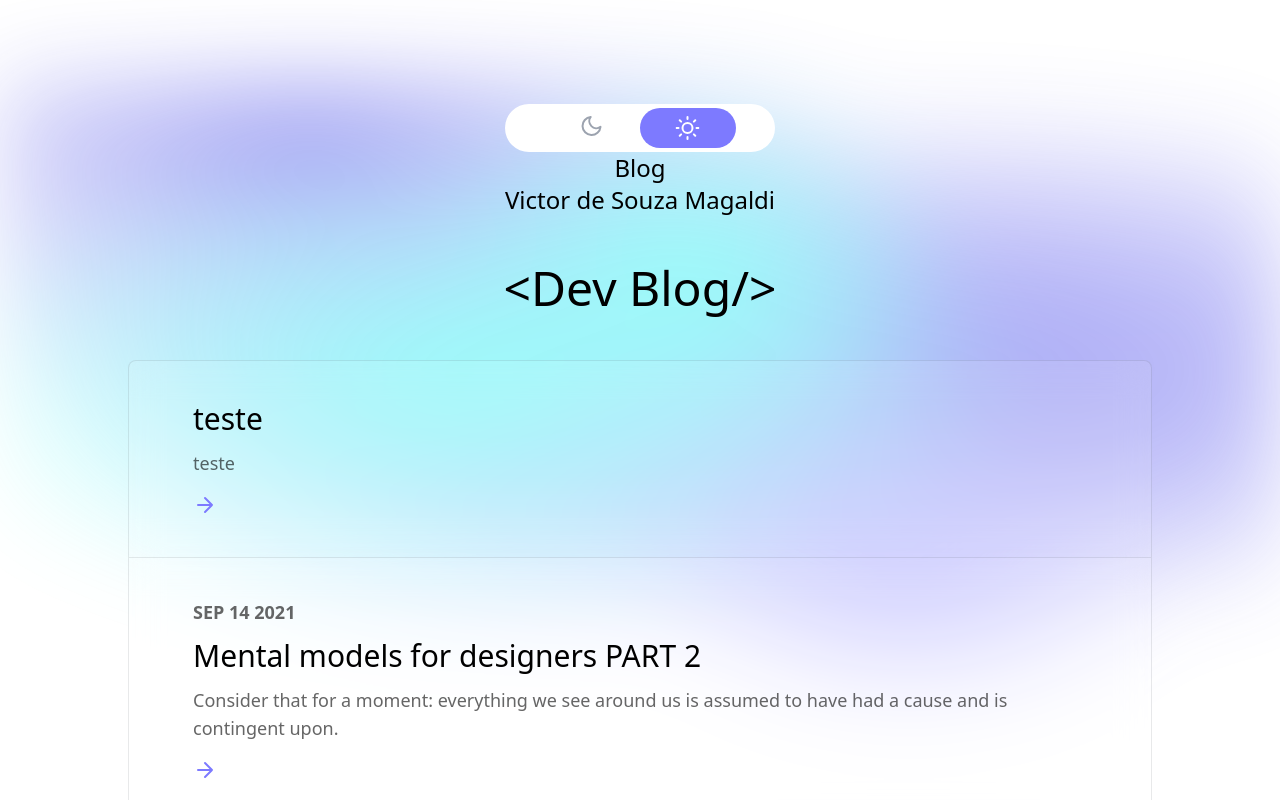
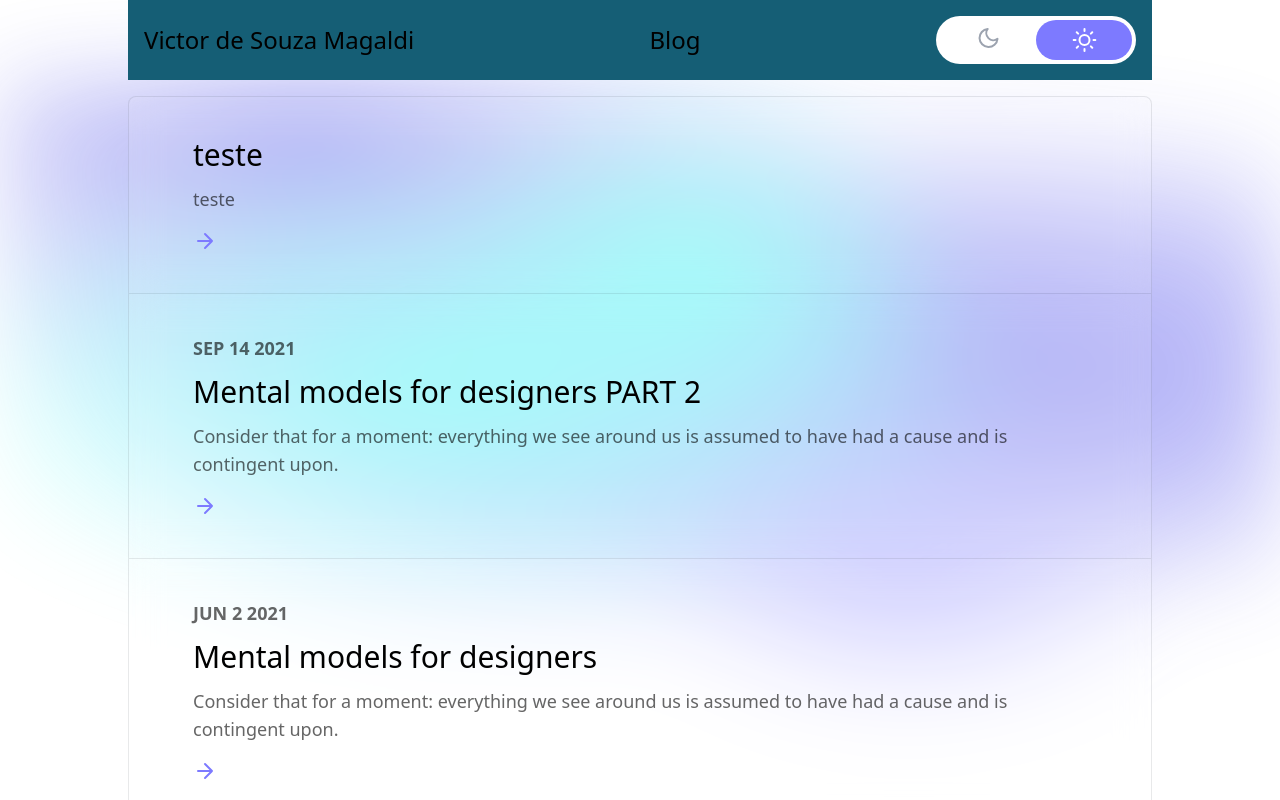
Before and after one commit to victor-magaldi/next-blog, a Next.js app: page / in a window 1280 px wide. Shown: the top 800 px of the page. Built offline with nearby package versions, Linux system fonts and the light colour scheme.

Commit message:
feature: modelate layout header

```diff
--- a/components/Header.js
+++ b/components/Header.js
@@ -3,18 +3,22 @@ import { ThemeSwitcher } from './ThemeSuitcher';
 
 export default function Header({ name }) {
   return (
-    <header className="pt-20 pb-12">
-      <ThemeSwitcher />
-      <p className="text-2xl dark:text-white text-center">
-        <Link href="/blog">
-          <a>Blog</a>
-        </Link>
-        <br/>
-        <Link href="/">
-          <a>{name}</a>
-        </Link>
-
-      </p>
+    <header className="p-4 mb-4 bg-cyan-800 w-full mx-auto">
+      <ul className="text-2xl dark:text-white text-center flex flex-row justify-between items-center">
+        <li>
+          <Link href="/">
+            <a>{name}</a>
+          </Link>
+        </li>
+        <li>
+          <Link href="/blog">
+            <a>Blog</a>
+          </Link>
+        </li>
+        <li>
+          <ThemeSwitcher />
+        </li>
+      </ul>
     </header>
   );
 }
--- a/components/ThemeSuitcher.js
+++ b/components/ThemeSuitcher.js
@@ -48,7 +48,7 @@ const moonIcon = (
 );
 export const ThemeSwitcher = () => {
   return (
-    <div className="flex mt-6 bg-white justify-center dark:bg-gray-900 rounded-3xl p-1">
+    <div className="flex bg-white justify-center dark:bg-gray-900 rounded-3xl p-1">
       <button
         type="button"
         aria-label="Use Dark Mode"
--- a/pages/index.js
+++ b/pages/index.js
@@ -16,9 +16,7 @@ export default function Index({ posts, globalData }) {
       <SEO title={globalData.name} description={globalData.blogTitle} />
       <Header name={globalData.name} />
       <main className="w-full">
-        <h1 className="text-3xl lg:text-5xl text-center mb-12">
-          {globalData.blogTitle}
-        </h1>
+
         <ul className="w-full">
           {posts.map((post) => (
             <li
```
